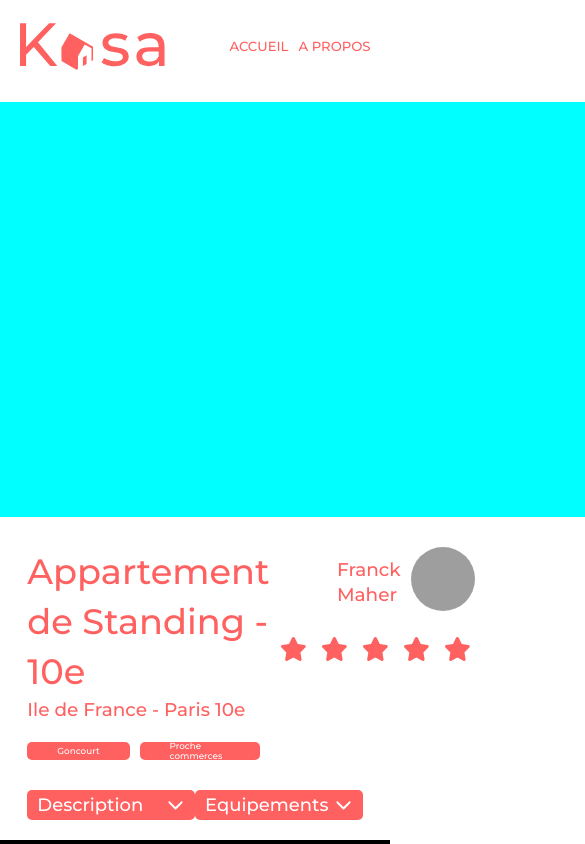
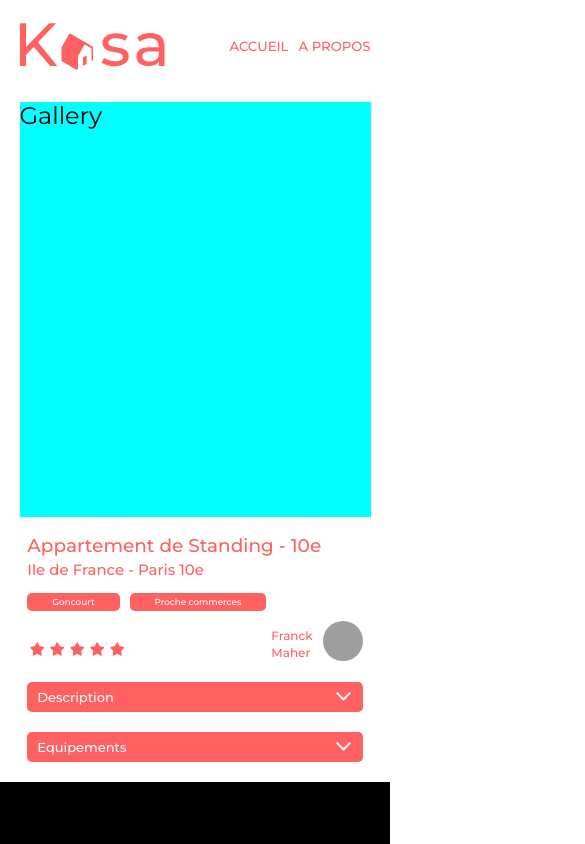
Before and after one commit to ZhannaZucher/kasa-react, a React (Create React App) app: page /accommodation/0979876d in a window 390 px wide. Shown: the top 844 px of the page, 585 px wide, since content can reach past the window. Built offline with nearby package versions, Linux system fonts and the light colour scheme; grey boxes are pictures that could not be loaded.

Commit message:
add: responsive

```diff
--- a/src/components/Collapse/Collapse.css
+++ b/src/components/Collapse/Collapse.css
@@ -34,7 +34,7 @@
 	line-height: 34px;
 }
 
-/*Styles for Accommodation Page*/
+/*Styles for Accommodation Page Use*/
 
 .collapsible--accommodation {
 	width: 40vw;
@@ -75,3 +75,19 @@
 		padding: 20px 10px;
 	}
 }
+
+/*Responsive for Accommodation Page Use*/
+@media screen and (max-width: 768px) {
+	.collapsible--accommodation {
+		width: 100%;
+	}
+}
+
+@media screen and (max-width: 576px) {
+	.collapsible--accommodation h3,
+	.collapsible--accommodation p,
+	.collapsible--accommodation li {
+			font-size: 13px;
+			line-height: 18px;
+		}
+}
--- a/src/components/Rating/Rating.css
+++ b/src/components/Rating/Rating.css
@@ -6,3 +6,14 @@
 .acc-owner__rating-item {
 	margin-left: 5px;
 }
+
+@media screen and (max-width: 576px) {
+	.acc-owner__rating-item  {
+		margin: 0;
+	}
+
+	.acc-owner__rating-item img {
+		width: 20px;
+		height: 20px;
+	}
+}
--- a/src/components/Tag/Tag.css
+++ b/src/components/Tag/Tag.css
@@ -14,8 +14,10 @@
 
 @media screen and (max-width: 576px) {
 	.tag {
+		padding: 0 25px;
 		height: 18px;
 		border-radius: 5px;
 		font-size: 0.5em;
+		margin-top: 10px;
 		}
 }
--- a/src/pages/Accommodation/Accomodation.css
+++ b/src/pages/Accommodation/Accomodation.css
@@ -9,7 +9,7 @@
 /*a supprimer après la création du composant*/
 .gallery-mock {
 	height: 415px;
-	width: 1240px;
+	width: 90vw;
 	background-color: aqua;
 	font-size: x-large;
 }
@@ -70,3 +70,50 @@
 	display: flex;
 	justify-content: space-between;
 }
+
+/*Responsive*/
+
+@media screen and (max-width: 768px) {
+	.acc-about__row {
+		flex-direction: column;
+	}
+	.acc-about__tags {
+		margin-top: 0;
+	}
+	.acc-owner__column {
+		display: flex;
+		flex-direction: row-reverse;
+		justify-content: space-between;
+		margin-top: 10px;
+	}
+	.acc-owner__rating {
+		align-self: center;
+	}
+	.acc-details {
+		flex-direction: column;
+	}
+}
+
+@media screen and (max-width: 576px) {
+	.acc-about__row {
+		margin: 16px 0;
+	}
+	.acc-about__label {
+		font-size: 1.05em;
+		line-height: 25px;
+	}
+	.acc-about__location {
+		font-size: 0.85em;
+	}
+	.acc-about__tags {
+		flex-wrap: wrap;
+	}
+	.acc-owner__name {
+		font-size: 12px;
+		line-height: 17px;
+	}
+	.acc-owner__img img {
+		height: 40px;
+		width: 40px;
+	}
+}
```
